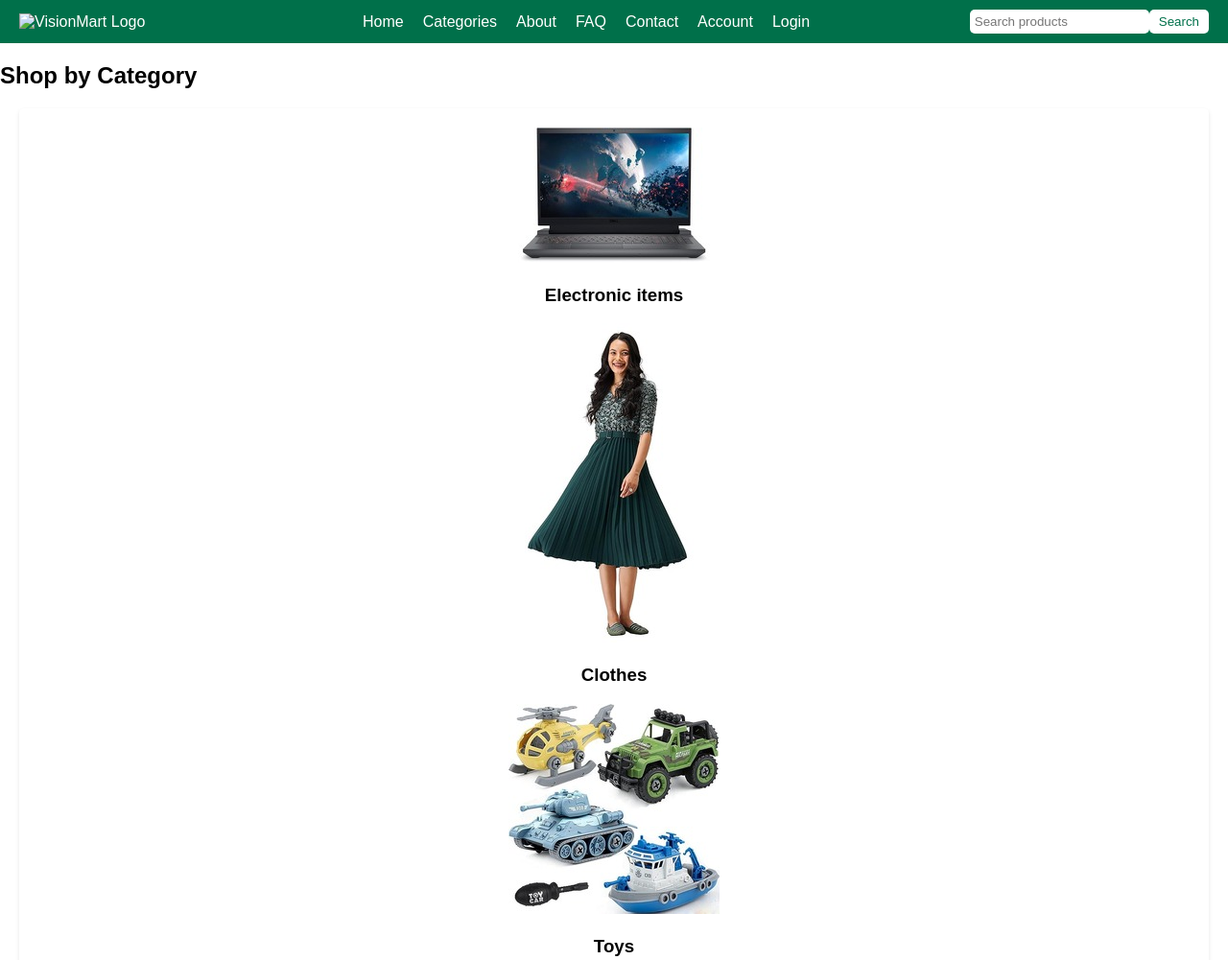
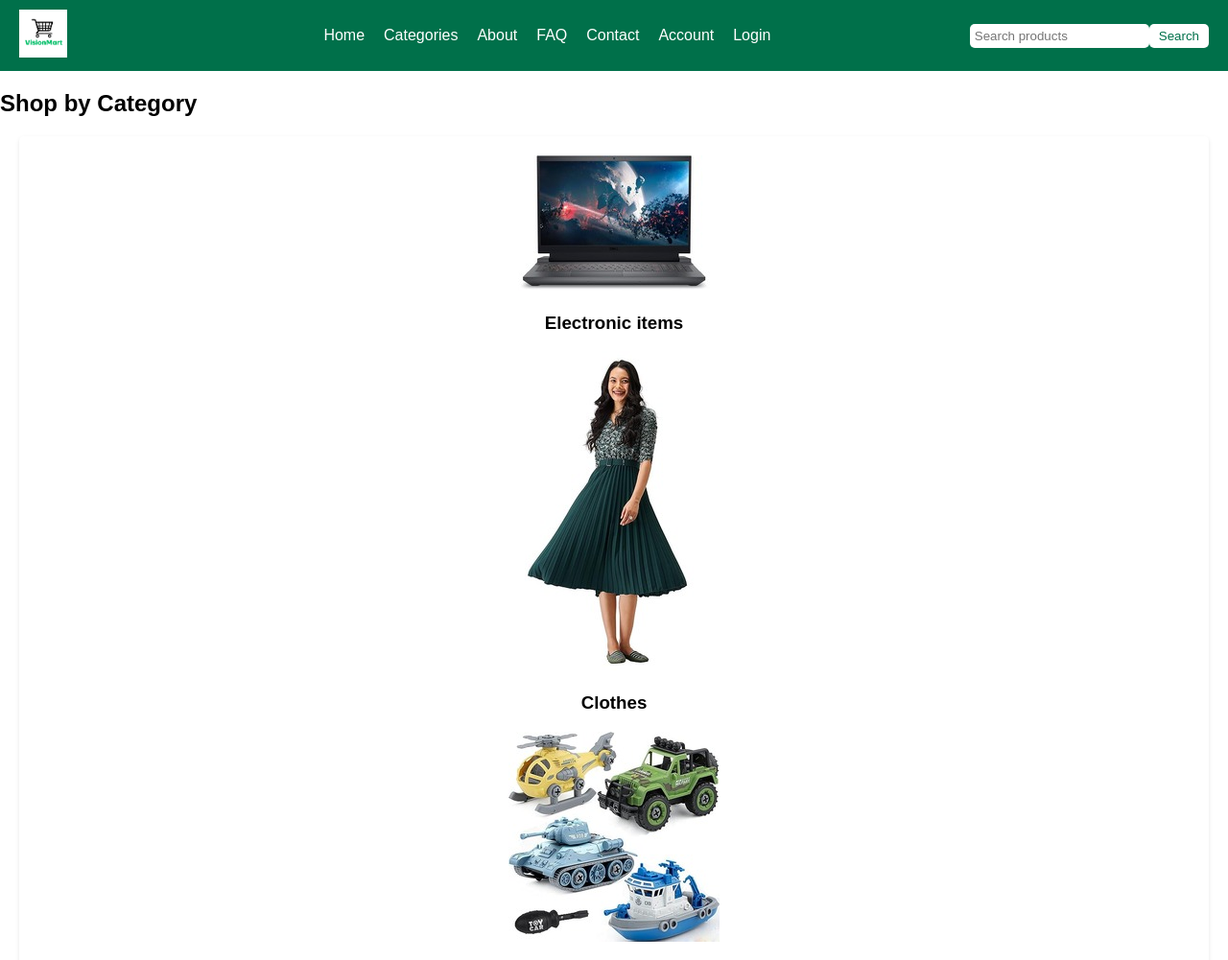
Before and after one commit to HoneySolanki04/Visionmart, a plain HTML site: page category.html in a window 1280 px wide. Shown: the top 1001 px of the page at 96% size. Drawn offline with Linux system fonts and the light colour scheme.

Commit message:
category.html

```diff
--- a/category.html
+++ b/category.html
@@ -11,7 +11,7 @@
 <body>
     <div class="navbar">
         <div class="logo">
-            <img src="VisionMArt1.png" alt="VisionMart Logo">
+            <img src="images\VisionMArt1.png" alt="VisionMart Logo">
         </div>
         <ul class="nav-links">
             <li><a href="index.html">Home</a></li>
```
